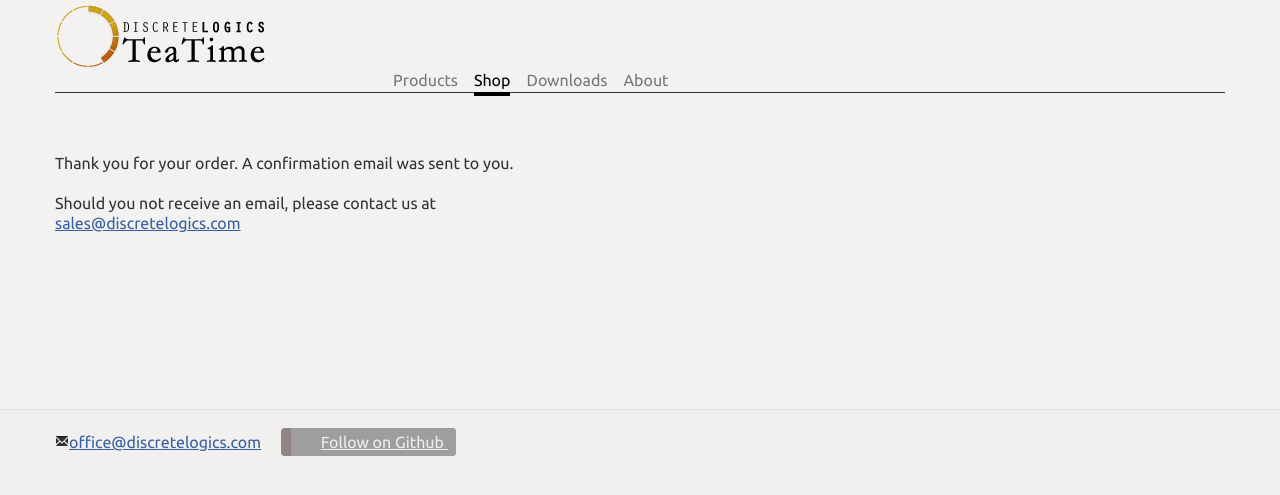
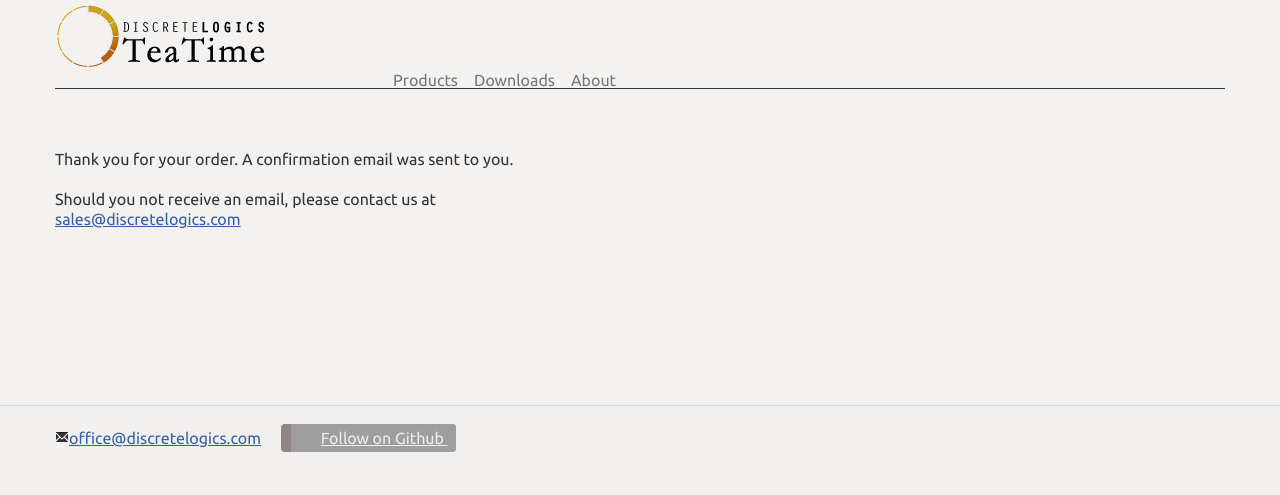
Before and after one commit to discretelogics/discretelogics.github.com, a Jekyll site: the page built from shopreceived/index.htm, in a window 1280 px wide. Shown: the top 495 px of the page. Built offline with Jekyll 4.4.1, drawn with Linux system fonts in a browser that asks for light colours; Markdown is read by kramdown in place of the engine named in the settings; grey boxes are pictures that could not be loaded.

Commit message:
Update main.html

```diff
--- a/_layouts/main.html
+++ b/_layouts/main.html
@@ -22,7 +22,7 @@
                     <div class="navbar offset3">
                         <ul class="nav">
                             <li {% if page.mainmenu == "products" %} class="active" {% endif %}><a href="/">Products</a></li>
-                            <li {% if page.mainmenu == "shop" %} class="active" {% endif %}><a href="/shop">Shop</a></li>
+                            <!--<li {% if page.mainmenu == "shop" %} class="active" {% endif %}><a href="/shop">Shop</a></li>-->
                             <li {% if page.mainmenu == "downloads" %} class="active" {% endif %}><a href="/resources">Downloads</a></li>
                             <li {% if page.mainmenu == "about" %} class="active" {% endif %}><a href="/about">About</a></li>
                             <!--<li {% if page.mainmenu == "blog" %} class="active" {% endif %}><a href="/blog">Blog</a></li>-->
```
